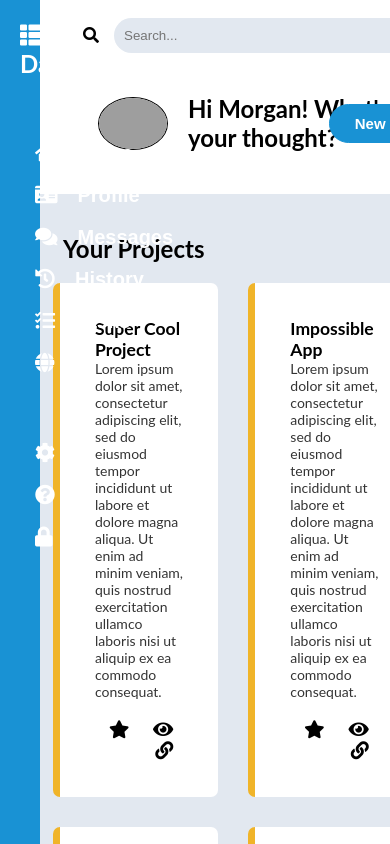
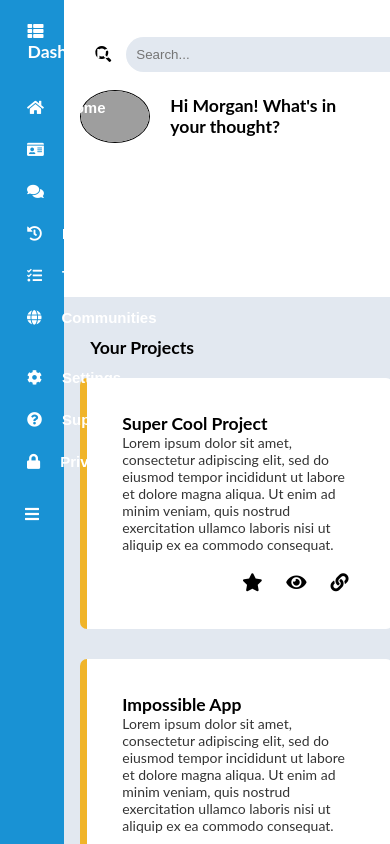
Before and after one commit to davidIvankov/-Admin_Dashboard, a plain HTML site: page index.html in a window 390 px wide. Shown: the top 844 px of the page. Drawn offline with Linux system fonts and the light colour scheme; grey boxes are pictures that could not be loaded.

Commit message:
feat: added responsiveness

```diff
--- a/index.html
+++ b/index.html
@@ -8,15 +8,16 @@
     <link rel="stylesheet" href="styles.css" />
     <link href='https://fonts.googleapis.com/css?family=Roboto' rel='stylesheet'>
     <link rel="stylesheet" href="https://use.fontawesome.com/releases/v5.13.0/css/all.css">
+    <script src="script.js" defer></script>
     <title>Admin Dashboard</title>
 </head>
 
 <body>
-    <nav>
+    <nav id="navbar">
         <div class="sidebar">
             <div class="dashboard">
                 <h1>
-                    <i class="fa fa-th-list" aria-hidden="true"></i>
+                    <i class="fa fa-th-list shrink" aria-hidden="true"></i>
                     Dashboard
                 </h1>
             </div>
@@ -60,8 +61,10 @@
                     <p>Privacy</p>
                 </button>
             </div>
+            <i class="fa fa-bars hamburger"></i>
         </div>
     </nav>
+    <i class="fa fa-bars hamburger" id="hamb"></i>
     <main>
         <section class="header">
             <div class="inpt">
--- /dev/null
+++ b/script.js
@@ -0,0 +1,10 @@
+const hameburger = document.getElementById('hamb'),
+nav = document.getElementById('navbar');
+
+hameburger.addEventListener('click',() => {
+nav.classList.add('nav-active')
+hameburger.classList.replace('fa-bars','fa-caret-up')
+
+
+
+})
--- a/styles.css
+++ b/styles.css
@@ -262,3 +262,81 @@ form {
 	display: inline-block;
 	margin: 0 10px;
 }
+
+.hamburger {
+	display: none;
+}
+
+@media  screen and (max-width: 1024px){
+	.sidebar {
+			width: calc(27vw - 45px);
+		}
+		main {
+			width: calc(100vw - calc(27vw - 10px));
+				margin-left: calc(27vw - 45px);
+				grid-template-rows: 30vh 70vh;
+		}
+		h2 {
+			font-size: 1.2rem;
+		}
+
+}
+
+@media screen and (max-width: 768px) {
+	.sidebar {
+			width: calc(28vw - 45px);
+		}
+	.projects {
+			grid-template-columns: 1fr;
+		}
+		.icon {
+			font-size: 15px;
+			margin-left: 7px;
+		}
+		.shrink {
+			font-size: 1rem;
+		}
+		.dashboard > h1 {
+			font-size: 1.1rem;
+		}
+		.menu{
+			width: 100%;
+		}
+
+		.sidebar {
+			gap: 30px;
+		}
+				.flex-end {
+					gap: 15px;
+					font-size: 15px;
+				}
+				.flex-end > h2 {
+					font-size: 11px;
+				}
+	    .flex-end > img {
+			width: 30px;
+		}
+		.inpt {
+			margin-left: 15px;
+		}
+
+		img {
+			width: 40px;
+		}
+
+		.user-title {
+			margin: 20px 0px
+		}
+		.option-button {
+			padding: 10px 20px;
+			font-size: 12px;
+			font-weight: 400;
+		}
+		.option {
+			gap: 10px;
+		}
+		h2 {
+			font-size: 1.1rem;
+			width: 200px;
+		}
+}
```
